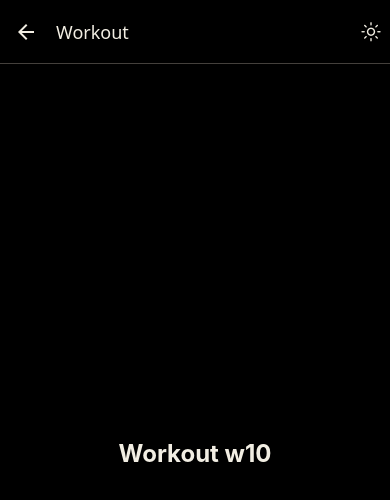
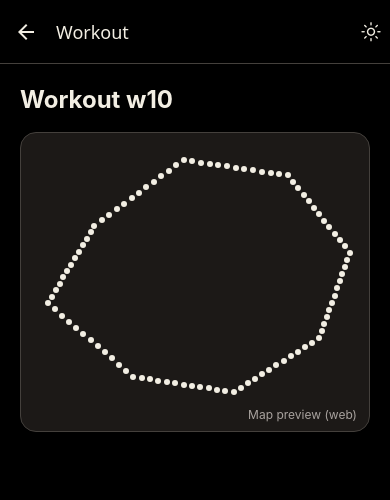
Before and after one commit to jiann-m/nord, a React Native app: screen /Main in a window 390 px wide. Both pictures are taken after a click on the button "Open workout w10". Shown: the top 500 px of the page. Built offline with nearby package versions, Linux system fonts and the light colour scheme.

Commit message:
Add route map component

```diff
--- a/src/app/navigation/Placeholders.tsx
+++ b/src/app/navigation/Placeholders.tsx
@@ -1,5 +1,7 @@
-import { View, Text } from 'react-native';
+import { ScrollView, Text, View } from 'react-native';
 import { AppButton } from '@/components/ui/AppButton';
+import { RouteMap } from '@/components/map/RouteMap';
+import { useWorkouts } from '@/context/workouts';
 import type { RootScreenProps, TabScreenProps } from './types';
 
 // TEMPORARY screens so the navigation can be tested.
@@ -12,6 +14,7 @@ export function Screen({ title }: { title: string }) {
   );
 }
 
+// Until Farah's Home is merged (Step 18 removes this one)
 export function HomePlaceholder({ navigation }: TabScreenProps<'Home'>) {
   return (
     <View className="flex-1 justify-center gap-4 bg-page p-6">
@@ -23,6 +26,15 @@ export function HomePlaceholder({ navigation }: TabScreenProps<'Home'>) {
   );
 }
 
+// Until Workout Details is built: shows the workout's route so the map can be tested
 export function DetailsPlaceholder({ route }: RootScreenProps<'WorkoutDetails'>) {
-  return <Screen title={`Workout ${route.params.workoutId}`} />;
+  const { workouts } = useWorkouts();
+  const workout = workouts.find((w) => w.id === route.params.workoutId);
+
+  return (
+    <ScrollView className="flex-1 bg-page" contentContainerClassName="gap-4 p-5">
+      <Text className="text-2xl font-bold text-ink">Workout {route.params.workoutId}</Text>
+      {workout ? <RouteMap points={workout.route} height={300} /> : <Text className="text-muted">Workout not found</Text>}
+    </ScrollView>
+  );
 }
--- /dev/null
+++ b/src/components/map/RouteMap.tsx
@@ -0,0 +1,31 @@
+import { View } from 'react-native';
+import MapView, { Marker, Polyline } from 'react-native-maps';
+import { useTheme } from '@/context/theme';
+import type { RoutePoint } from '@/data/workouts';
+import { regionFor } from './region';
+
+type Props = {
+  points: RoutePoint[];
+  height?: number;
+  live?: boolean; // during a workout: follow the newest point, no dragging
+};
+
+// The route on a real map: Apple Maps on iPhone, Google Maps on Android.
+// Shared by Live Tracking, Workout Summary and Workout Details.
+export function RouteMap({ points, height = 220, live = false }: Props) {
+  const { mode, colors } = useTheme();
+  const start = points[0];
+  const end = points[points.length - 1];
+  const fit = regionFor(points);
+  const region = live && end ? { ...fit, latitude: end.latitude, longitude: end.longitude } : fit;
+
+  return (
+    <View className="overflow-hidden rounded-2xl border border-line" style={{ height }} accessibilityLabel="Map of the route">
+      <MapView style={{ flex: 1 }} region={region} userInterfaceStyle={mode} scrollEnabled={!live} zoomEnabled={!live}>
+        {points.length > 1 ? <Polyline coordinates={points} strokeColor={colors.ink} strokeWidth={5} /> : null}
+        {start ? <Marker coordinate={start} title="Start" pinColor="green" /> : null}
+        {end && points.length > 1 && !live ? <Marker coordinate={end} title="Finish" pinColor="red" /> : null}
+      </MapView>
+    </View>
+  );
+}
--- /dev/null
+++ b/src/components/map/RouteMap.web.tsx
@@ -0,0 +1,46 @@
+import { useState } from 'react';
+import { Text, View } from 'react-native';
+import type { RoutePoint } from '@/data/workouts';
+
+type Props = { points: RoutePoint[]; height?: number; live?: boolean };
+
+// BROWSER ONLY. react-native-maps does not work on the web, so Expo uses this
+// file instead (".web.tsx") when the app runs in a browser. It draws the route as dots.
+// On the phone, RouteMap.tsx (the real map) is used.
+export function RouteMap({ points, height = 220 }: Props) {
+  const [width, setWidth] = useState(0);
+  const lats = points.map((p) => p.latitude);
+  const lngs = points.map((p) => p.longitude);
+  const minLat = Math.min(...lats);
+  const maxLat = Math.max(...lats);
+  const minLng = Math.min(...lngs);
+  const pad = 24;
+  const scale = Math.min((width - pad * 2) / (Math.max(...lngs) - minLng || 1), (height - pad * 2) / (maxLat - minLat || 1));
+
+  // One dot per point, plus extra dots in between so it looks like a line
+  const dots = [];
+  for (let i = 1; i < points.length; i++) {
+    for (let step = 0; step < 12; step++) {
+      const t = step / 12;
+      const lat = points[i - 1].latitude + (points[i].latitude - points[i - 1].latitude) * t;
+      const lng = points[i - 1].longitude + (points[i].longitude - points[i - 1].longitude) * t;
+      dots.push({ x: pad + (lng - minLng) * scale, y: pad + (maxLat - lat) * scale });
+    }
+  }
+
+  return (
+    <View
+      onLayout={(e) => setWidth(e.nativeEvent.layout.width)}
+      className="overflow-hidden rounded-2xl border border-line bg-card"
+      style={{ height }}
+      accessibilityLabel="Map of the route"
+    >
+      {width > 0
+        ? dots.map((dot, i) => (
+            <View key={i} className="absolute h-1.5 w-1.5 rounded-full bg-ink" style={{ left: dot.x, top: dot.y }} />
+          ))
+        : null}
+      <Text className="absolute bottom-2 right-3 text-xs text-muted">Map preview (web)</Text>
+    </View>
+  );
+}
--- /dev/null
+++ b/src/components/map/region.ts
@@ -0,0 +1,23 @@
+import type { RoutePoint } from '@/data/workouts';
+
+// The BUE campus, El Shorouk: used when there are no points yet
+const CAMPUS = { latitude: 30.1185, longitude: 31.605 };
+
+// The map area that fits every point, with a little space around it
+export function regionFor(points: RoutePoint[]) {
+  if (points.length === 0) {
+    return { ...CAMPUS, latitudeDelta: 0.02, longitudeDelta: 0.02 };
+  }
+  const lats = points.map((p) => p.latitude);
+  const lngs = points.map((p) => p.longitude);
+  const minLat = Math.min(...lats);
+  const maxLat = Math.max(...lats);
+  const minLng = Math.min(...lngs);
+  const maxLng = Math.max(...lngs);
+  return {
+    latitude: (minLat + maxLat) / 2,
+    longitude: (minLng + maxLng) / 2,
+    latitudeDelta: Math.max(0.006, (maxLat - minLat) * 1.5),
+    longitudeDelta: Math.max(0.006, (maxLng - minLng) * 1.5),
+  };
+}
```
